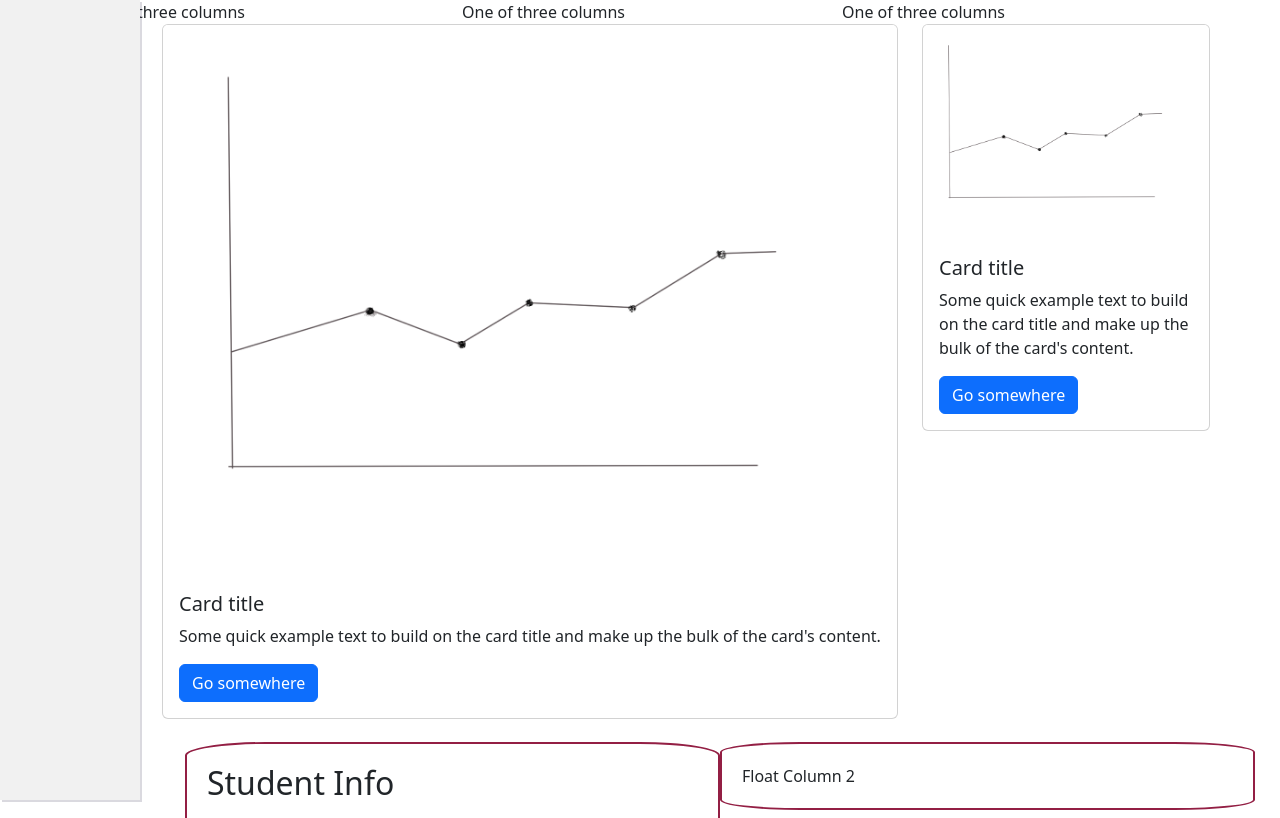
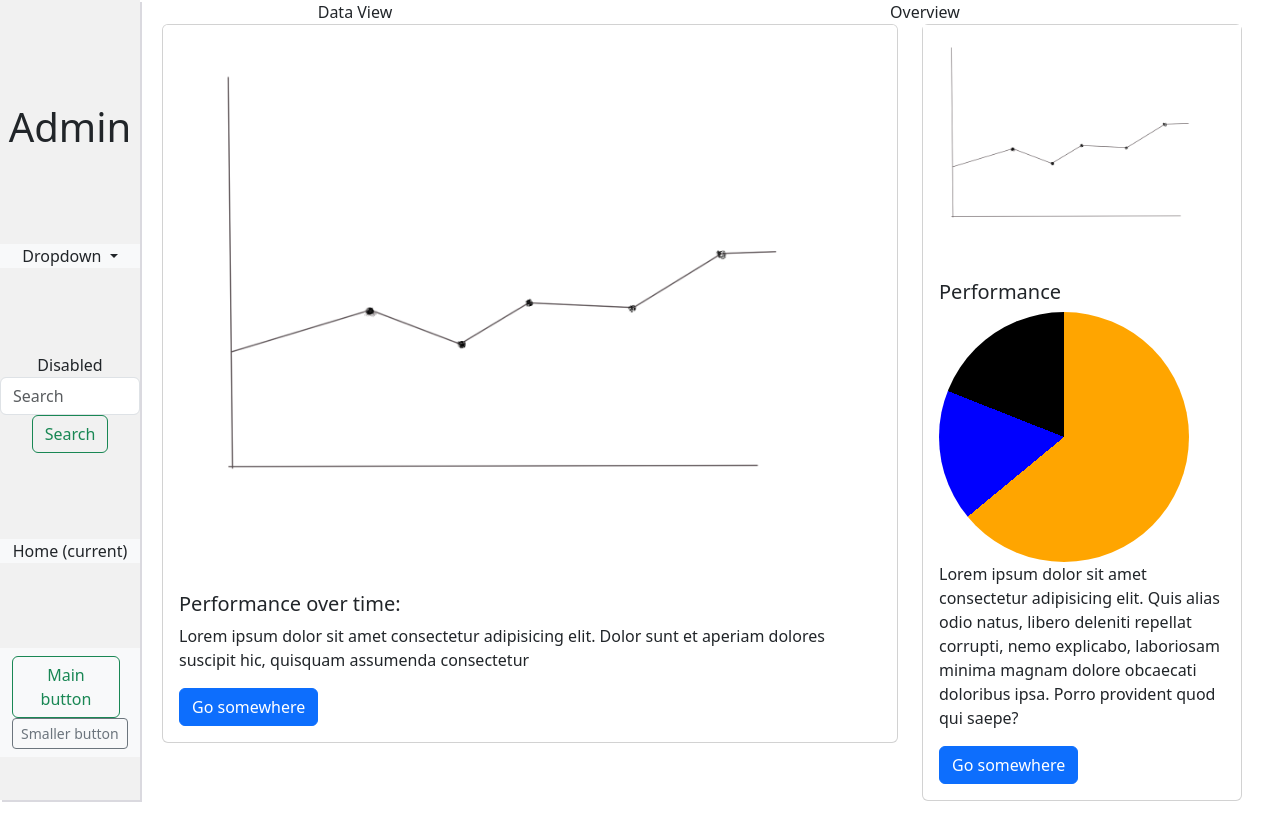
Before and after one commit to akoonth1/rtt43_307_admin_panel, a plain HTML site: page index.html in a window 1280 px wide. Shown: the top 818 px of the page. Drawn offline with nearby package versions, Linux system fonts and the light colour scheme.

Commit message:
Fixed nav bar with bootstrap items

```diff
--- a/index.html
+++ b/index.html
@@ -17,7 +17,42 @@
 <body>
 
 
-    <div class="sidebar">
+    <div class="sidebar ">
+
+
+
+                <h1> Admin</h1>
+                <li class="nav-item dropdown  bg-light ">
+                    <a class="nav-link dropdown-toggle" href="#" id="navbarDropdown" role="button" data-toggle="dropdown" aria-haspopup="true" aria-expanded="false">
+                      Dropdown
+                    </a>
+                    <div class="dropdown-menu" aria-labelledby="navbarDropdown">
+                      <a class="dropdown-item" href="#">Action</a>
+                      <a class="dropdown-item" href="#">Another action</a>
+                      <div class="dropdown-divider"></div>
+                      <a class="dropdown-item" href="#">Something else here</a>
+                    </div>
+                  </li>
+                    <li class="nav-item">
+                        <a class="nav-link disabled" href="#">Disabled</a>
+                        <form class="form-inline my-2 my-lg-0">
+                            <input class="form-control mr-sm-2" type="search" placeholder="Search" aria-label="Search">
+                            <button class="btn btn-outline-success my-2 my-sm-0" type="submit">Search</button>
+                          </form>
+
+                          <li class="nav-item active  bg-light">
+                            <a class="nav-link" href="#">Home <span class="sr-only">(current)</span></a>
+                          </li>
+                          <nav class="navbar bg-light">
+                            <form class="container-fluid justify-content-start">
+                              <button class="btn btn-outline-success me-2" type="button">Main button</button>
+                              <button class="btn btn-sm btn-outline-secondary" type="button">Smaller button</button>
+                            </form>
+                          </nav>
+
+
+
+
 
 
     </div>
@@ -27,14 +62,12 @@
 
      <div class="container">
         <div class="row">
-          <div class="col-sm">
-            One of three columns
+
+          <div class="col-md jus">
+            Data View
           </div>
-          <div class="col-sm">
-            One of three columns
-          </div>
-          <div class="col-sm">
-            One of three columns
+          <div class="col-sm jus">
+         Overview
           </div>
         </div>
       </div>
@@ -51,18 +84,19 @@
                                 <div class="card">
                                     <img class="card-img-top" src="./images/example_line.png" alt="Card image cap">
                                     <div class="card-body">
-                                        <h5 class="card-title">Card title</h5>
-                                        <p class="card-text">Some quick example text to build on the card title and make up the bulk of the card's content.</p>
+                                        <h5 class="card-title">Performance over time:</h5>
+                                        <p class="card-text">Lorem ipsum dolor sit amet consectetur adipisicing elit. Dolor sunt et aperiam dolores suscipit hic, quisquam assumenda consectetur </p>
                                         <a href="#" class="btn btn-primary">Go somewhere</a>
                                     </div>
                                 </div>
                             </div>
                             <div class="col-sm-4">
-                                <div class="card" style="width: 18rem;">
-                                    <img class="card-img-top" src="./images/example_line.png" alt="Card image cap">
+                                <div class="card" style="width: 20rem;">
+                                    <img class="line-chart" src="./images/example_line.png" alt="Card image cap">
                                     <div class="card-body">
-                                        <h5 class="card-title">Card title</h5>
-                                        <p class="card-text">Some quick example text to build on the card title and make up the bulk of the card's content.</p>
+                                        <h5 class="card-title">Performance</h5>
+                                        <div class="pie"></div>
+                                        <p class="card-text">Lorem ipsum dolor sit amet consectetur adipisicing elit. Quis alias odio natus, libero deleniti repellat corrupti, nemo explicabo, laboriosam minima magnam dolore obcaecati doloribus ipsa. Porro provident quod qui saepe?</p>
                                         <a href="#" class="btn btn-primary">Go somewhere</a>
                                     </div>
 
@@ -79,7 +113,8 @@
                             </div>
 
                             <div class="float-child">
-                                <div >Float Column 2</div>
+                                <div>
+                                   <h2>Other Info</h2></div>
                             </div>
 
                         </div>
--- a/styles/style.css
+++ b/styles/style.css
@@ -25,6 +25,8 @@ border-radius: 15%;
     flex-direction: column;
     display: flex;
     box-shadow: 2px 2px 0 rgba(69, 68, 94, 0.2);
+    text-align: center;
+    justify-content: space-around;
 }
 
 .bottomsection{
@@ -69,7 +71,7 @@ border-radius: 15%;
 }
 
 .float-container {
-    border: 3px solid #fff;
+
     padding: 20px;
     flex : 1;
 }
@@ -78,6 +80,28 @@ border-radius: 15%;
     width: 50%;
     float: left;
     padding: 20px;
-    border: 2px solid rgb(147, 31, 68);
-    border-radius: 15%;
+    border: 2px solid rgba(69, 68, 94, 0.2);
+    border-radius: 10px;
 }
+
+/* https://stackoverflow.com/questions/10028182/how-to-make-a-pie-chart-in-css */
+.pie {
+    width: 250px;
+    height: 250px;
+    background-image: conic-gradient(orange 64%, blue 64%, blue 81%, black 81%);
+    border-radius: 50%
+  }
+
+  .jus{
+    text-align: center;
+  }
+  .jus2{
+    text-align: right;
+  }
+  h1{
+    text-align: center;
+  }
+
+  li {
+    list-style-type: none;
+  }
```
Also changed, not shown: page.html (+43 -0 lines).
